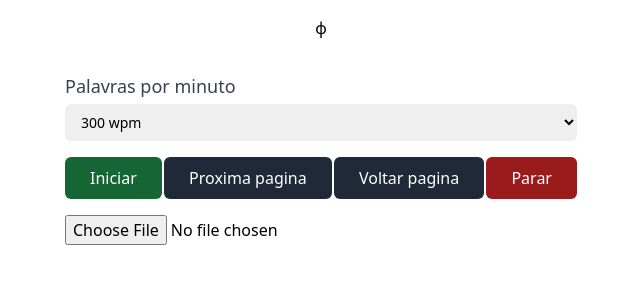
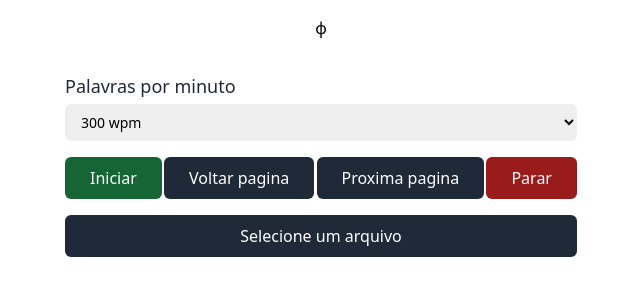
Before and after one commit to lucatsf/speed-vision, a React (Vite) app: page / in a window 1280 px wide. Shown: the top 300 px of the page, without its empty margins (319-959 px from the left). Built offline with nearby package versions, Linux system fonts and the light colour scheme.

Commit message:
Add useRef hook and handleFileInputClick function

```diff
--- a/src/App.jsx
+++ b/src/App.jsx
@@ -1,4 +1,4 @@
-import { useEffect, useState } from "react";
+import { useEffect, useRef, useState } from "react";
 import { debounce } from 'lodash';
 import "./App.css";
 import useSprayReader from "./hooks/useSprayReader";
@@ -9,6 +9,7 @@ localStorage.setItem('stopRead', false);
 function App() {
   const [currentPage, setCurrentPage] = useState(1);
   const [handlePage, setHandlePage] = useState(0);
+
   const { file, numPages, onFileChange, getTextFromPage } = usePdfReader();
   const {
     setInput,
@@ -19,6 +20,12 @@ function App() {
     currentWord,
     isRunning
   } = useSprayReader();
+
+  const fileInputRef = useRef(null);
+
+  const handleFileInputClick = () => {
+    fileInputRef.current.click();
+  };
 
   const handleStart = async (page = 1) => {
     if (wpm) {
@@ -73,7 +80,7 @@ function App() {
           <div className="form-group">
             <label
               htmlFor="wpm"
-              className="block text-lg font-medium text-gray-700"
+              className="block text-lg font-medium text-gray-800"
             >
               Palavras por minuto
             </label>
@@ -105,17 +112,17 @@ function App() {
               type="button"
               disabled={false}
               className="px-6 py-2 border border-transparent text-base font-medium rounded-md text-white bg-gray-800 hover:bg-gray-700"
-              onClick={handleNextPage}
+              onClick={handlePrevPage}
             >
-              Proxima pagina
+              Voltar pagina
             </button>
             <button
               type="button"
               disabled={false}
               className="px-6 py-2 border border-transparent text-base font-medium rounded-md text-white bg-gray-800 hover:bg-gray-700"
-              onClick={handlePrevPage}
+              onClick={handleNextPage}
             >
-              Voltar pagina
+              Proxima pagina
             </button>
             <button
               type="button"
@@ -125,12 +132,25 @@ function App() {
               Parar
             </button>
           </div>
-          <div className="form-group">
+          <div className="form-group flex-row justify-between space-x-4">
             <div>
-              <input type="file" onChange={onFileChange} accept="application/pdf" />
+              <button
+                type="button"
+                className="w-full px-6 py-2 border border-transparent text-base font-medium rounded-md text-white bg-gray-800 hover:bg-gray-700"
+                onClick={handleFileInputClick}
+              >
+                Selecione um arquivo
+              </button>
+              <input
+                type="file"
+                ref={fileInputRef}
+                className="hidden"
+                onChange={onFileChange}
+                accept="application/pdf"
+              />
               {file && (
-                <div>
-                  <p>Arquivo: {file.name}</p>
+                <div className="max-w-xs pt-10 text-lg font-medium text-gray-800">
+                  <p className="truncate" title={file.name}>Arquivo: {file.name}</p>
                   <p>Total de páginas: {numPages}</p>
                   <p>Página atual: {currentPage}</p>
                 </div>
--- a/src/hooks/useSprayReader.jsx
+++ b/src/hooks/useSprayReader.jsx
@@ -57,7 +57,7 @@ const useSprayReader = () => {
     }
 
     return (
-      <div className="text-center font-mono text-4xl">
+      <div className="text-center font-sans antialiased font-semibold text-4xl">
         {word.split('').map((char, index) => {
           let className = index === pivotIndex ? 'text-red-600' : 'text-gray-800';
           return <span key={index} className={className}>{char}</span>;
```
